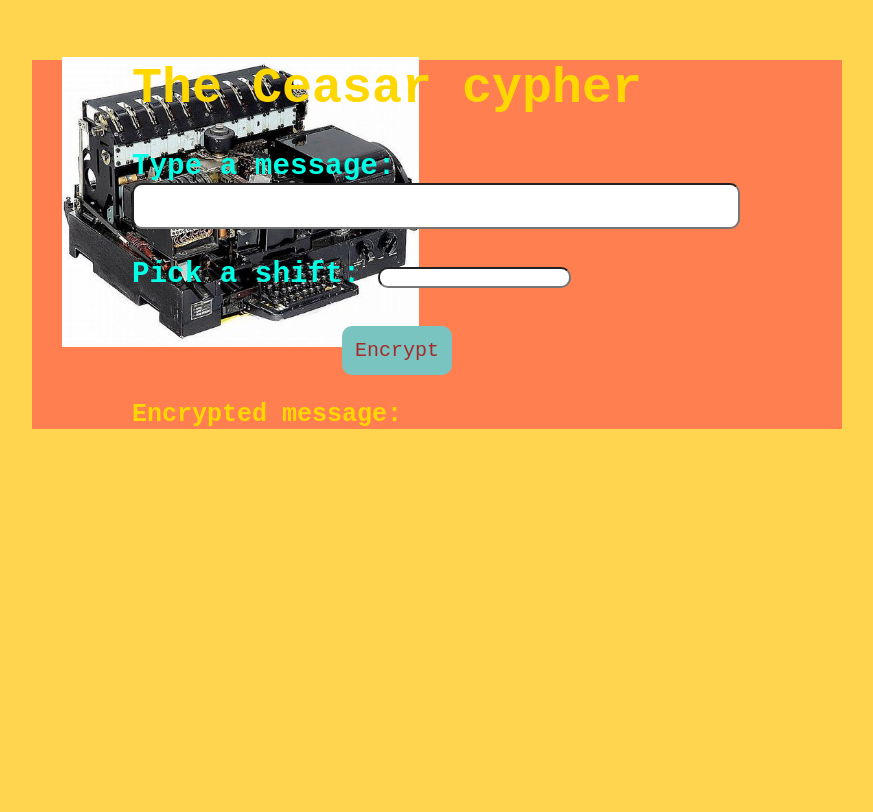
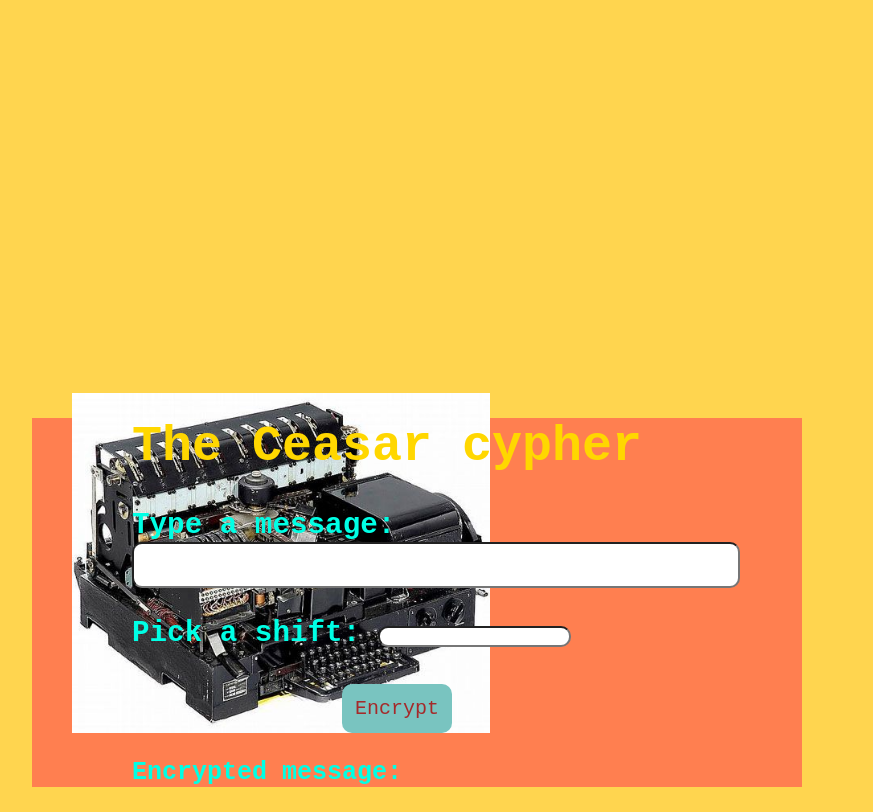
Before and after one commit to vusiSiya/The-Ceasar-Cypher, a plain HTML site: page index.html in a window 1280 px wide. Shown: the whole page, without its empty margins (176-1049 px from the left). Drawn offline with Linux system fonts and the light colour scheme.

Commit message:
Improved the position of the image

```diff
--- a/index.css
+++ b/index.css
@@ -1,12 +1,15 @@
 body{
 	background-color:#FFD54F;
+}
+.UI{
+  margin-top: 100px;
 }
 #cypher-Img{
   background-color: coral;
   position: static;
-  margin-bottom: -25.7%;
-  margin-left: 230px;
-  height: 290px;
+  margin-bottom: -49%;
+  margin-left: 240px;
+  height: 340px;
   opacity: 100%;
 
 }
@@ -14,9 +17,10 @@ body{
 		background-color:coral;
 		font: 25px monospace;
 		font-weight: bold;
+    margin-top: 300px;
     margin-left: 200px;
     color:#00ffe5;
-    width: 810px;
+    width: 770px;
 
 }
 
@@ -58,5 +62,5 @@ body{
 
 #output-El{
 	margin-left: 100px;
-  color: gold;
+  color:#00ffe5;
 }
--- a/index.html
+++ b/index.html
@@ -7,6 +7,7 @@
 </head>
 
 <body>
+  <div class="UI">
     <img src="boingBoing.png" id="cypher-Img" />
     <div id="UI">
       <h1 id="ceasar-Header">The Ceasar cypher</h1>
@@ -24,6 +25,7 @@
       </div>
       <p id="output-El">Encrypted message:</p>
     </div>
+  </div>
   <script src="index.js"></script>
 </body>
 
```
Also changed, not shown: 1 other file. Lines whose indentation alone changed are shown as unchanged.
